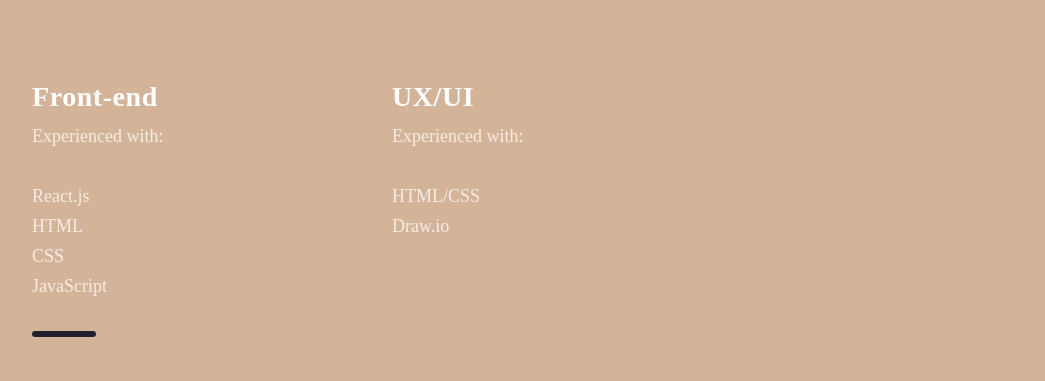
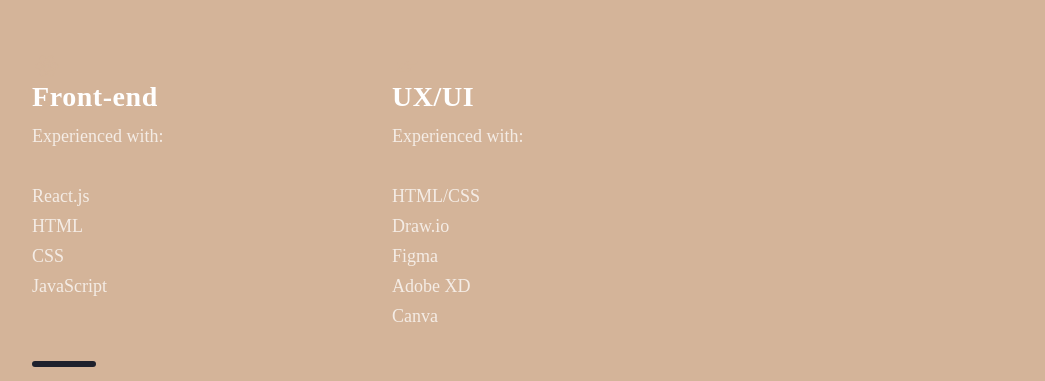
Before and after one commit to nataliack/react-portfolio-official, a Next.js app: page / in a window 1280 px wide. Shown: the part 1180-1561 px from the top of the page, without its empty margins (88-1133 px from the left). Built offline with nearby package versions, Linux system fonts and the light colour scheme.

Commit message:
added info

```diff
--- a/src/components/Technologies/Technologies.js
+++ b/src/components/Technologies/Technologies.js
@@ -33,7 +33,10 @@
           <ListParagraph>
             Experienced with: <br/> <br/>
             HTML/CSS <br/>
-            Draw.io
+            Draw.io <br/>
+            Figma <br/>
+            Adobe XD <br/>
+            Canva <br/>
           </ListParagraph>
         </ListContainer>
       </ListItem>
```
